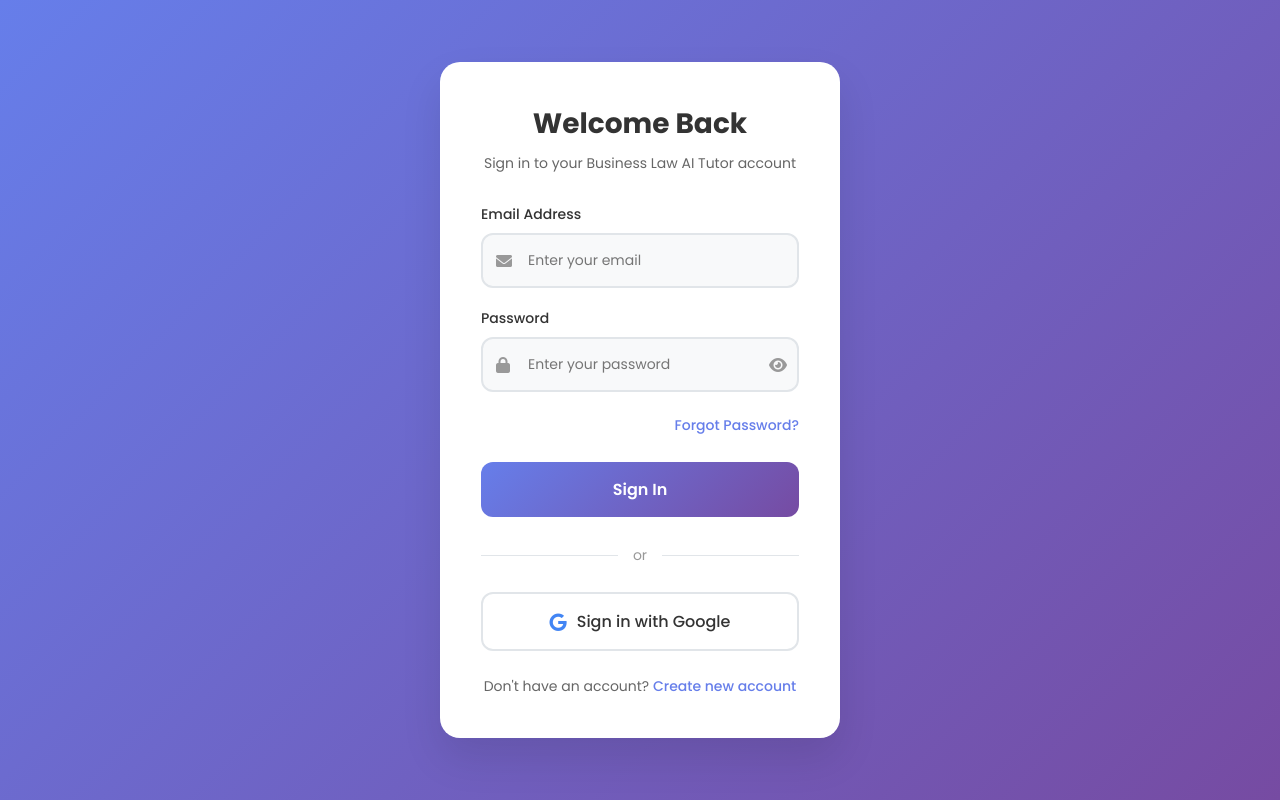
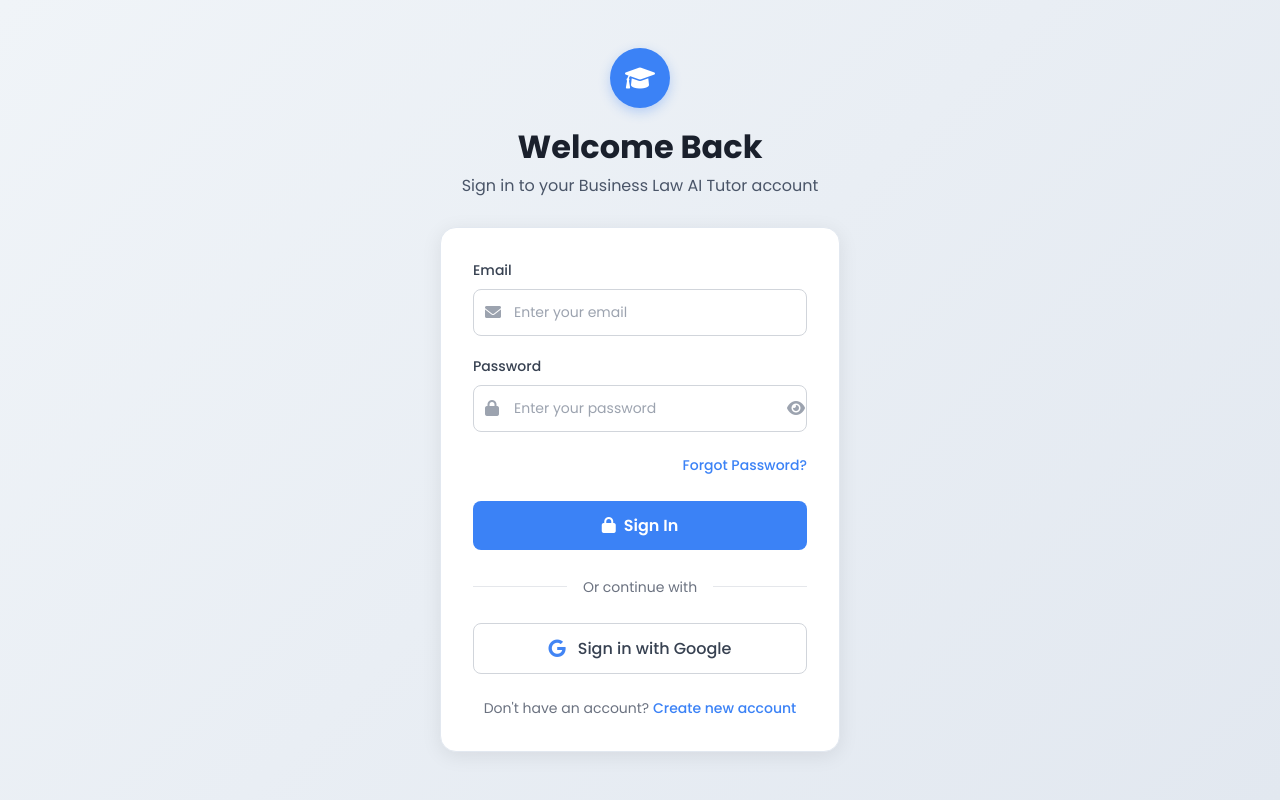
Before and after one commit to BcomBuddy/BUSINESS-LAW-A.I.-TUTOR, a Flask app: page /login in a window 1280 px wide. Run offline with Flask 3, Linux system fonts and the light colour scheme; some libraries are stand-ins or nearby versions.

Commit message:
Update login page to match reference design - Business Law AI Tutor branding

```diff
--- a/static/css/login.css
+++ b/static/css/login.css
@@ -7,7 +7,7 @@
 
 body {
     font-family: 'Poppins', sans-serif;
-    background: linear-gradient(135deg, #667eea 0%, #764ba2 100%);
+    background: linear-gradient(135deg, #f0f4f8 0%, #e2e8f0 100%);
     min-height: 100vh;
     display: flex;
     align-items: center;
@@ -21,35 +21,55 @@ body {
     margin: 0 auto;
 }
 
-.login-card {
-    background: white;
-    border-radius: 20px;
-    padding: 40px;
-    box-shadow: 0 20px 40px rgba(0, 0, 0, 0.1);
-    backdrop-filter: blur(10px);
-    border: 1px solid rgba(255, 255, 255, 0.2);
-}
-
+/* Header Section - Above the card */
 .login-header {
     text-align: center;
     margin-bottom: 30px;
 }
 
+.header-icon {
+    width: 60px;
+    height: 60px;
+    background: #3b82f6;
+    border-radius: 50%;
+    display: flex;
+    align-items: center;
+    justify-content: center;
+    margin: 0 auto 20px;
+    box-shadow: 0 4px 12px rgba(59, 130, 246, 0.3);
+}
+
+.header-icon i {
+    color: white;
+    font-size: 24px;
+}
+
 .login-header h1 {
-    font-size: 28px;
+    font-size: 32px;
     font-weight: 700;
-    color: #333;
+    color: #1a202c;
     margin-bottom: 8px;
+    line-height: 1.2;
 }
 
 .login-header p {
-    color: #666;
-    font-size: 14px;
+    color: #4a5568;
+    font-size: 16px;
     font-weight: 400;
+    line-height: 1.4;
+}
+
+/* Login Card */
+.login-card {
+    background: white;
+    border-radius: 16px;
+    padding: 32px;
+    box-shadow: 0 4px 20px rgba(0, 0, 0, 0.08);
+    border: 1px solid #e2e8f0;
 }
 
 .login-form {
-    margin-bottom: 25px;
+    margin-bottom: 24px;
 }
 
 .form-group {
@@ -60,7 +80,7 @@ body {
     display: block;
     font-size: 14px;
     font-weight: 500;
-    color: #333;
+    color: #374151;
     margin-bottom: 8px;
 }
 
@@ -72,42 +92,46 @@ body {
 
 .input-wrapper i {
     position: absolute;
-    left: 15px;
-    color: #999;
+    left: 12px;
+    color: #9ca3af;
     font-size: 16px;
     z-index: 2;
 }
 
 .input-wrapper input {
     width: 100%;
-    padding: 15px 15px 15px 45px;
-    border: 2px solid #e1e5e9;
-    border-radius: 12px;
+    padding: 12px 12px 12px 40px;
+    border: 1px solid #d1d5db;
+    border-radius: 8px;
     font-size: 14px;
     font-family: 'Poppins', sans-serif;
-    transition: all 0.3s ease;
-    background: #f8f9fa;
+    transition: all 0.2s ease;
+    background: white;
+    color: #374151;
 }
 
 .input-wrapper input:focus {
     outline: none;
-    border-color: #667eea;
-    background: white;
-    box-shadow: 0 0 0 3px rgba(102, 126, 234, 0.1);
+    border-color: #3b82f6;
+    box-shadow: 0 0 0 3px rgba(59, 130, 246, 0.1);
+}
+
+.input-wrapper input::placeholder {
+    color: #9ca3af;
 }
 
 .password-toggle {
     position: absolute;
-    right: 25px;
+    right: 12px;
     top: 50%;
     transform: translateY(-50%);
     background: none;
     border: none;
-    color: #999;
+    color: #9ca3af;
     cursor: pointer;
     font-size: 16px;
     z-index: 2;
-    transition: color 0.3s ease;
+    transition: color 0.2s ease;
     padding: 0;
     width: 20px;
     height: 20px;
@@ -117,46 +141,50 @@ body {
 }
 
 .password-toggle:hover {
-    color: #667eea;
+    color: #6b7280;
 }
 
 .forgot-password {
     text-align: right;
-    margin-bottom: 25px;
+    margin-bottom: 24px;
 }
 
 .forgot-password a {
-    color: #667eea;
+    color: #3b82f6;
     text-decoration: none;
     font-size: 14px;
     font-weight: 500;
-    transition: color 0.3s ease;
+    transition: color 0.2s ease;
 }
 
 .forgot-password a:hover {
-    color: #5a6fd8;
+    color: #2563eb;
     text-decoration: underline;
 }
 
 .login-btn {
     width: 100%;
-    padding: 15px;
-    background: linear-gradient(135deg, #667eea 0%, #764ba2 100%);
+    padding: 12px 16px;
+    background: #3b82f6;
     color: white;
     border: none;
-    border-radius: 12px;
+    border-radius: 8px;
     font-size: 16px;
     font-weight: 600;
     font-family: 'Poppins', sans-serif;
     cursor: pointer;
-    transition: all 0.3s ease;
+    transition: all 0.2s ease;
     position: relative;
-    overflow: hidden;
+    display: flex;
+    align-items: center;
+    justify-content: center;
+    gap: 8px;
 }
 
 .login-btn:hover:not(:disabled) {
-    transform: translateY(-2px);
-    box-shadow: 0 10px 25px rgba(102, 126, 234, 0.3);
+    background: #2563eb;
+    transform: translateY(-1px);
+    box-shadow: 0 4px 12px rgba(59, 130, 246, 0.3);
 }
 
 .login-btn:active:not(:disabled) {
@@ -168,6 +196,10 @@ body {
     cursor: not-allowed;
 }
 
+.login-btn i {
+    font-size: 16px;
+}
+
 .btn-loader {
     display: none;
     align-items: center;
@@ -177,7 +209,7 @@ body {
 
 .divider {
     text-align: center;
-    margin: 25px 0;
+    margin: 24px 0;
     position: relative;
 }
 
@@ -188,13 +220,13 @@ body {
     left: 0;
     right: 0;
     height: 1px;
-    background: #e1e5e9;
+    background: #e5e7eb;
 }
 
 .divider span {
     background: white;
-    padding: 0 15px;
-    color: #999;
+    padding: 0 16px;
+    color: #6b7280;
     font-size: 14px;
     position: relative;
     z-index: 1;
@@ -202,26 +234,27 @@ body {
 
 .google-btn {
     width: 100%;
-    padding: 15px;
+    padding: 12px 16px;
     background: white;
-    color: #333;
-    border: 2px solid #e1e5e9;
-    border-radius: 12px;
+    color: #374151;
+    border: 1px solid #d1d5db;
+    border-radius: 8px;
     font-size: 16px;
     font-weight: 500;
     font-family: 'Poppins', sans-serif;
     cursor: pointer;
-    transition: all 0.3s ease;
+    transition: all 0.2s ease;
     display: flex;
     align-items: center;
     justify-content: center;
-    gap: 10px;
+    gap: 12px;
 }
 
 .google-btn:hover:not(:disabled) {
-    border-color: #667eea;
-    background: #f8f9fa;
+    border-color: #9ca3af;
+    background: #f9fafb;
     transform: translateY(-1px);
+    box-shadow: 0 2px 8px rgba(0, 0, 0, 0.1);
 }
 
 .google-btn:active:not(:disabled) {
@@ -240,23 +273,23 @@ body {
 
 .signup-link {
     text-align: center;
-    margin-top: 25px;
+    margin-top: 24px;
 }
 
 .signup-link p {
-    color: #666;
+    color: #6b7280;
     font-size: 14px;
 }
 
 .signup-link a {
-    color: #667eea;
+    color: #3b82f6;
     text-decoration: none;
     font-weight: 500;
-    transition: color 0.3s ease;
+    transition: color 0.2s ease;
 }
 
 .signup-link a:hover {
-    color: #5a6fd8;
+    color: #2563eb;
     text-decoration: underline;
 }
 
--- a/templates/login.html
+++ b/templates/login.html
@@ -10,15 +10,20 @@
 </head>
 <body>
     <div class="login-container">
+        <!-- Header Section -->
+        <div class="login-header">
+            <div class="header-icon">
+                <i class="fas fa-graduation-cap"></i>
+            </div>
+            <h1>Welcome Back</h1>
+            <p>Sign in to your Business Law AI Tutor account</p>
+        </div>
+
+        <!-- Login Card -->
         <div class="login-card">
-            <div class="login-header">
-                <h1>Welcome Back</h1>
-                <p>Sign in to your Business Law AI Tutor account</p>
-            </div>
-
             <form id="loginForm" class="login-form">
                 <div class="form-group">
-                    <label for="email">Email Address</label>
+                    <label for="email">Email</label>
                     <div class="input-wrapper">
                         <i class="fas fa-envelope"></i>
                         <input type="email" id="email" name="email" placeholder="Enter your email" required>
@@ -41,6 +46,7 @@
                 </div>
 
                 <button type="submit" class="login-btn">
+                    <i class="fas fa-lock"></i>
                     <span class="btn-text">Sign In</span>
                     <div class="btn-loader" style="display: none;">
                         <i class="fas fa-spinner fa-spin"></i>
@@ -49,7 +55,7 @@
             </form>
 
             <div class="divider">
-                <span>or</span>
+                <span>Or continue with</span>
             </div>
 
             <button class="google-btn" onclick="signInWithGoogle()">
```
Also changed, not shown: other parts of static/css/login.css (+20 -11 lines).
